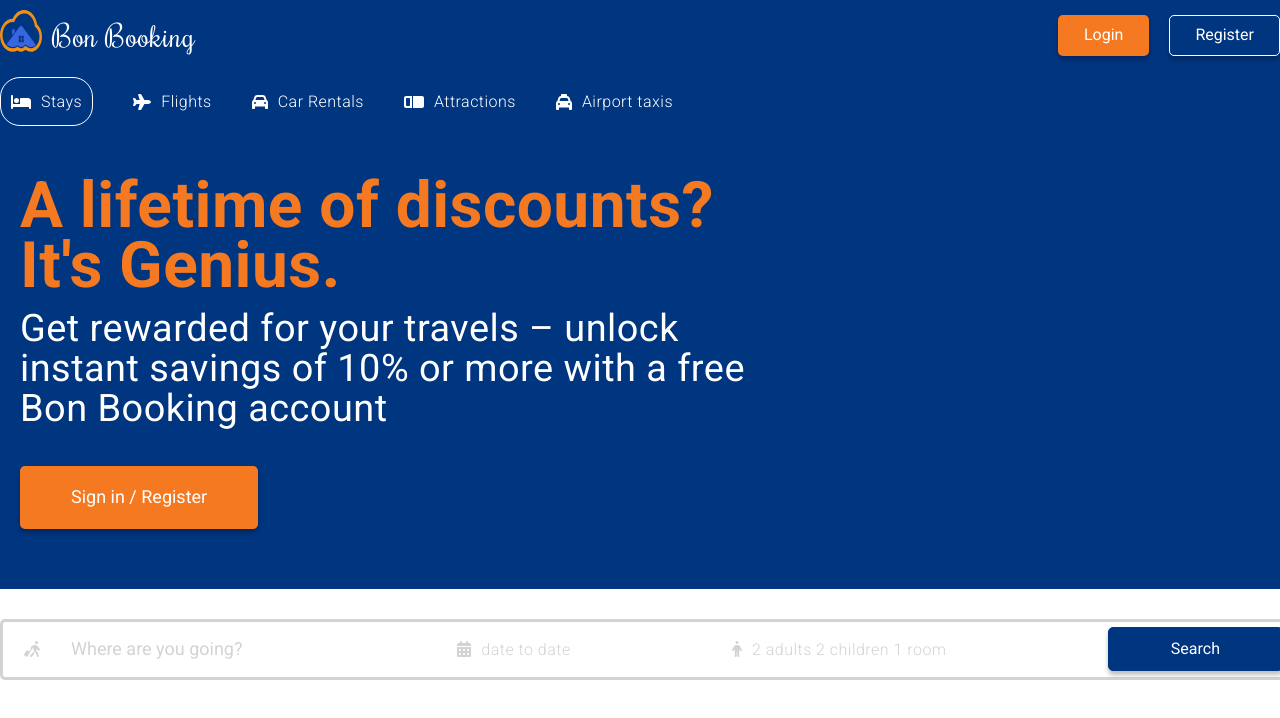
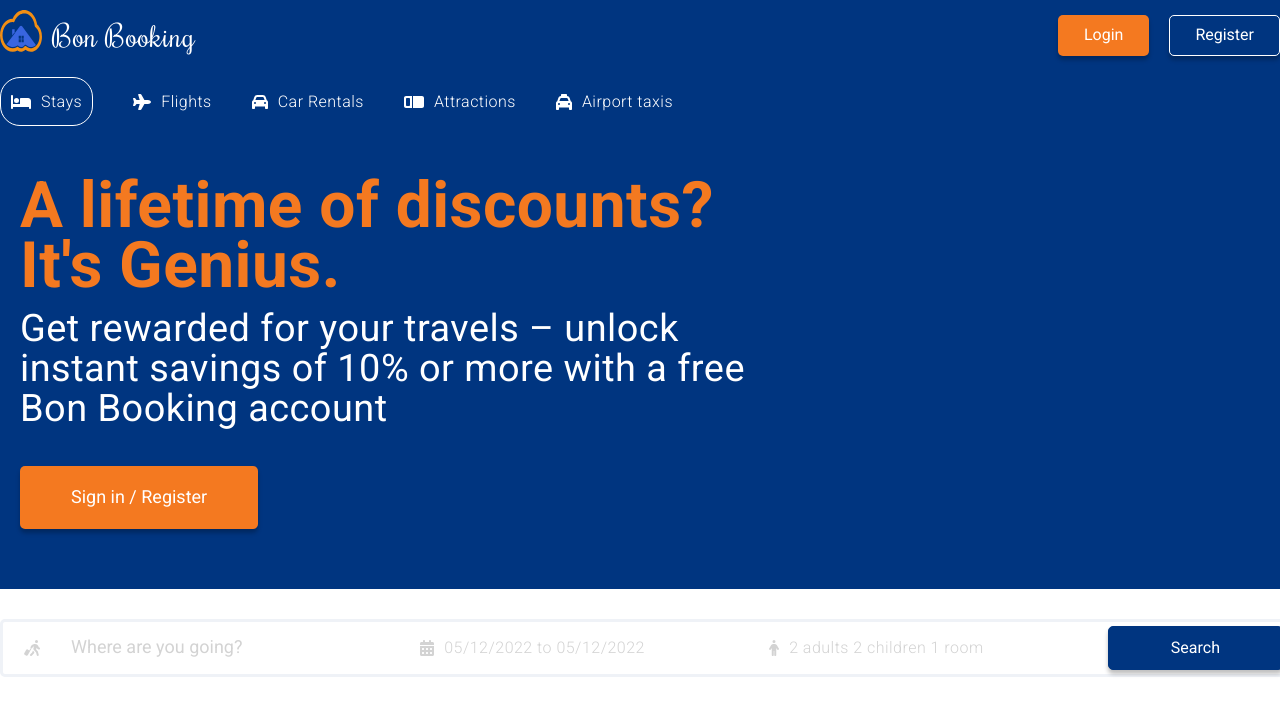
Before and after one commit to nickeledfox/bon-booking, a React (Create React App) app in the folder client/: page / in a window 1280 px wide. Shown: the top 718 px of the page. Built offline with nearby package versions, Linux system fonts and the light colour scheme.

Commit message:
add: date range to the search component

```diff
--- a/client/package.json
+++ b/client/package.json
@@ -14,8 +14,10 @@
     "@types/node": "^16.7.13",
     "@types/react": "^18.0.0",
     "@types/react-dom": "^18.0.0",
+    "date-fns": "^2.28.0",
     "normalize.css": "^8.0.1",
     "react": "^18.1.0",
+    "react-date-range": "^1.4.0",
     "react-dom": "^18.1.0",
     "react-router-dom": "^6.3.0",
     "react-scripts": "5.0.1",
--- a/client/src/App.tsx
+++ b/client/src/App.tsx
@@ -1,4 +1,3 @@
-import 'normalize.css';
 import GlobalStyle from './styles';
 
 import Routes from './routes/Routes';
--- a/client/src/containers/Search/Search.tsx
+++ b/client/src/containers/Search/Search.tsx
@@ -4,44 +4,65 @@
   faPersonWalkingLuggage,
 } from '@fortawesome/free-solid-svg-icons';
 import { FontAwesomeIcon } from '@fortawesome/react-fontawesome';
-import { SearchBtn } from './styled';
 
+import {
+  SearchBtn,
+  SearchContainer,
+  SearchItem,
+  SearchText,
+  StyledDateRange,
+} from './styled';
 import { Input } from '../../components/Input';
 
-import '../../styles/swarch.css';
+import { format } from 'date-fns';
+import { useState } from 'react';
 
-interface SearchProps {}
+const Search = () => {
+  const [openDate, setOpenDate] = useState(false);
+  const [date, setDate] = useState([
+    {
+      startDate: new Date(),
+      endDate: new Date(),
+      key: 'selection',
+    },
+  ]);
+  return (
+    <SearchContainer>
+      <SearchItem>
+        <FontAwesomeIcon icon={faPersonWalkingLuggage} />
+        <Input type='text' placeholder='Where are you going?' />
+      </SearchItem>
 
-const Search = ({}: SearchProps) => {
-  return (
-    <>
-      <div className='headerSearch'>
-        <div className='headerSearchItem'>
-          <FontAwesomeIcon
-            icon={faPersonWalkingLuggage}
-            className='headerIcon'
+      <SearchItem>
+        <FontAwesomeIcon icon={faCalendarDays} />
+        <SearchText onClick={() => setOpenDate(!openDate)}>
+          {`${format(date[0].startDate, 'MM/dd/yyyy')} to ${format(
+            date[0].endDate,
+            'MM/dd/yyyy'
+          )}`}
+        </SearchText>
+        {openDate && (
+          <StyledDateRange
+            editableDateInputs={true}
+            onChange={(item: {
+              selection: { startDate: Date; endDate: Date; key: string };
+            }) => setDate([item.selection])}
+            moveRangeOnFirstSelection={false}
+            ranges={date}
+            minDate={new Date()}
           />
-          <Input
-            type='text'
-            placeholder='Where are you going?'
-            className='headerSearchInput'
-          />
-        </div>
+        )}
+      </SearchItem>
 
-        <div className='headerSearchItem'>
-          <FontAwesomeIcon icon={faCalendarDays} className='headerIcon' />
-          <span className='headerSearchText'>date to date</span>
-        </div>
+      <SearchItem>
+        <FontAwesomeIcon icon={faPerson} />
+        <SearchText>2 adults 2 children 1 room</SearchText>
+      </SearchItem>
 
-        <div className='headerSearchItem'>
-          <FontAwesomeIcon icon={faPerson} className='headerIcon' />
-          <span className='headerSearchText'>2 adults 2 children 1 room</span>
-        </div>
-        <div className='headerSearchItem'>
-          <SearchBtn color='dark'>Search</SearchBtn>
-        </div>
-      </div>
-    </>
+      <SearchItem>
+        <SearchBtn color='dark'>Search</SearchBtn>
+      </SearchItem>
+    </SearchContainer>
   );
 };
 export default Search;
--- a/client/src/containers/Search/styled.ts
+++ b/client/src/containers/Search/styled.ts
@@ -1,6 +1,41 @@
 import styled from 'styled-components';
 import { BtnContainer } from '../../components/Button';
+import { DateRange } from 'react-date-range';
+
+export const SearchContainer = styled.div`
+  height: 32px;
+  background: white;
+  border: 3px solid rgb(239, 242, 247);
+  display: flex;
+  align-items: center;
+  justify-content: space-between;
+  padding: 10px 20px;
+  border-radius: 5px;
+  width: 100%;
+  max-width: 1260px;
+  z-index: 20;
+  position: relative;
+  margin: 0 auto;
+  margin-top: 30px;
+`;
+
+export const SearchItem = styled.div`
+  display: flex;
+  align-items: center;
+  gap: 10px;
+  color: lightgray;
+`;
+
+export const SearchText = styled.span`
+  cursor: pointer;
+`;
 
 export const SearchBtn = styled(BtnContainer)`
   padding: 12px 62px;
 `;
+
+export const StyledDateRange = styled(DateRange)`
+  position: absolute;
+  top: 52px;
+  z-index: 2;
+`;
--- a/client/src/index.tsx
+++ b/client/src/index.tsx
@@ -3,6 +3,10 @@
 import App from './App';
 
 import { BrowserRouter } from 'react-router-dom';
+
+import 'normalize.css';
+import 'react-date-range/dist/styles.css'; // main style file
+import 'react-date-range/dist/theme/default.css'; // theme css file
 
 const root = ReactDOM.createRoot(
   document.getElementById('root') as HTMLElement
--- a/client/src/styles/swarch.css
+++ b/client/src/styles/swarch.css
@@ -1,46 +1,3 @@
-.headerSearch {
-  height: 35px;
-  background-color: white;
-  border: 3px solid lightgray;
-  display: flex;
-  align-items: center;
-  justify-content: space-between;
-  padding: 10px 20px;
-  border-radius: 5px;
-  width: 100%;
-  max-width: 1260px;
-  z-index: 20;
-  position: relative;
-  margin: 0 auto;
-  margin-top: 30px;
-}
-
-.headerIcon {
-  color: lightgray;
-}
-
-.headerSearchItem {
-  display: flex;
-  align-items: center;
-  gap: 10px;
-}
-
-.headerSearchInput {
-  border: none;
-  outline: none;
-}
-
-.headerSearchText {
-  color: lightgray;
-  cursor: pointer;
-}
-
-.date {
-  position: absolute;
-  top: 50px;
-  z-index: 2;
-}
-
 .options {
   z-index: 2;
   position: absolute;
--- /dev/null
+++ b/client/src/types/typedec.d.ts
@@ -0,0 +1 @@
+declare module 'react-date-range';
```
Also changed, not shown: 1 other file (tests, documents, lock files or other folders).
